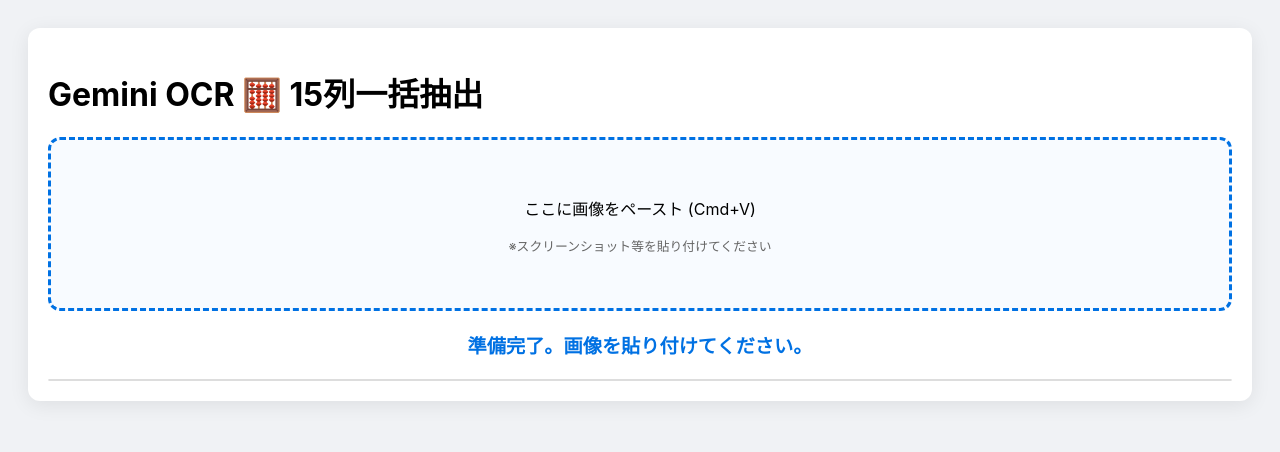
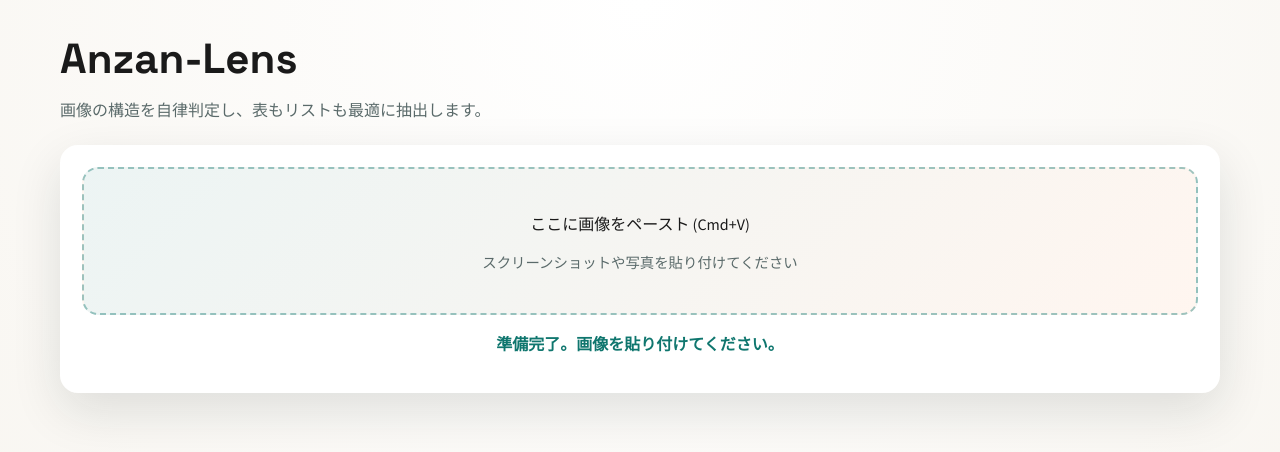
Before and after one commit to naokicks39gm-source/Anzan-Lens, a Flask app: page / in a window 1280 px wide. Shown: the top 452 px of the page. Run offline with Flask 3, Linux system fonts and the light colour scheme.

Commit message:
feat: add universal mode with format auto-detection

```diff
--- a/app.py
+++ b/app.py
@@ -17,11 +17,27 @@
 )
 
 
-def build_fallback_results():
+def build_fallback_table():
     results = []
     for i in range(1, 16):
         results.append({"column": i, "numbers": [0, 0, 0, 0, 0, 0, 0], "total": 0})
-    return {"results": results}
+    return {"format_type": "table", "results": results}
+
+
+def build_fallback_list():
+    return {"format_type": "list", "items": []}
+
+
+def parse_json_from_text(text_response: str):
+    text_response = (text_response or "").strip()
+    if not text_response:
+        return None
+
+    json_match = re.search(r'\{.*\}', text_response, re.DOTALL)
+    if json_match:
+        return json.loads(json_match.group())
+
+    return json.loads(text_response)
 
 
 @app.route('/')
@@ -39,19 +55,34 @@
         image_bytes = base64.b64decode(encoded)
 
         prompt = """
-        この画像は「みとりあんざん」の15列構成の計算シートです。
-        画像は上段(1-5)、中段(6-10)、下段(11-15)の3段構成になっています。
+        あなたは画像の構造を解析し、最適な形式でデータを抽出するOCRアシスタントです。
 
-        各列に含まれる7つの数字を正確に抽出し、合計値(total)と共に
-        以下のJSONフォーマットのみで出力してください。
-        読み取り不能な箇所は0で埋めて必ずJSONのみを返してください。
+        手順:
+        1) 画像が「15列の表形式」か「自由形式の問題/リスト形式」かを判断してください。
+        2) 形式に応じて、以下のいずれかのJSONだけを出力してください（前後に説明文やMarkdownは不要）。
 
+        A) 15列の表形式（format_type = "table"）:
         {
+          "format_type": "table",
           "results": [
             {"column": 1, "numbers": [85, 77, 59, 23, 74, 80, 97], "total": 495},
+            ... 15 columns total ...
+          ]
+        }
+
+        B) 自由形式（format_type = "list"）:
+        {
+          "format_type": "list",
+          "items": [
+            {"question": "問題文", "answer": "解答"},
             ...
           ]
         }
+
+        追加ルール:
+        - 読み取り不能な数値は0にしてください。
+        - 文字の読み取りが困難な場合は空文字で構いません。
+        - どちらの形式でも必ずJSONのみを返してください。
         """
 
         response = client.models.generate_content(
@@ -62,19 +93,25 @@
             ],
         )
 
-        text_response = (response.text or "").strip()
-        json_match = re.search(r'\{.*\}', text_response, re.DOTALL)
-        if json_match:
-            return jsonify(json.loads(json_match.group()))
+        parsed = parse_json_from_text(response.text)
+        if not isinstance(parsed, dict):
+            return jsonify(build_fallback_list())
 
-        if text_response:
-            try:
-                return jsonify(json.loads(text_response))
-            except Exception:
-                pass
+        format_type = parsed.get("format_type")
+        if format_type == "table":
+            return jsonify(parsed)
+        if format_type == "list":
+            return jsonify(parsed)
 
-        # Fallback: return zeroed structure to avoid hard error
-        return jsonify(build_fallback_results())
+        # If model forgot format_type, infer best effort
+        if "results" in parsed:
+            parsed["format_type"] = "table"
+            return jsonify(parsed)
+        if "items" in parsed:
+            parsed["format_type"] = "list"
+            return jsonify(parsed)
+
+        return jsonify(build_fallback_list())
 
     except Exception as e:
         print(f"Server Error: {str(e)}")
--- a/templates/index.html
+++ b/templates/index.html
@@ -2,31 +2,190 @@
 <html lang="ja">
 <head>
     <meta charset="UTF-8">
-    <title>Gemini OCR - Precision View</title>
+    <meta name="viewport" content="width=device-width, initial-scale=1">
+    <title>Anzan-Lens - Universal OCR</title>
     <style>
-        body { font-family: -apple-system, sans-serif; padding: 20px; background: #f0f2f5; }
-        .container { max-width: 1400px; margin: 0 auto; background: white; padding: 20px; border-radius: 12px; box-shadow: 0 4px 20px rgba(0,0,0,0.08); }
-        #drop-area { border: 3px dashed #0071e3; padding: 40px; text-align: center; margin-bottom: 20px; border-radius: 12px; background: #f8fbff; cursor: pointer; }
-        .table-wrapper { overflow-x: auto; margin-top: 20px; border: 1px solid #ddd; border-radius: 8px; }
-        table { width: 100%; border-collapse: collapse; min-width: 1200px; background: white; }
-        th, td { border: 1px solid #eee; padding: 12px 8px; text-align: center; }
-        th { background: #0071e3; color: white; position: sticky; top: 0; }
+        @import url('https://fonts.googleapis.com/css2?family=Space+Grotesk:wght@400;500;600;700&family=Source+Sans+3:wght@400;600&display=swap');
+
+        :root {
+            --bg-1: #f7f4ee;
+            --bg-2: #edf7f2;
+            --ink: #1a1a1a;
+            --muted: #5a6a6a;
+            --accent: #0f766e;
+            --accent-2: #ff8a3d;
+            --card: #ffffff;
+            --ring: rgba(15, 118, 110, 0.25);
+            --shadow: 0 18px 50px rgba(14, 35, 34, 0.12);
+        }
+
+        * { box-sizing: border-box; }
+
+        body {
+            margin: 0;
+            font-family: "Source Sans 3", system-ui, sans-serif;
+            color: var(--ink);
+            background: radial-gradient(circle at top, #fff, var(--bg-1)) fixed,
+                        radial-gradient(circle at bottom right, #e7f0ff, var(--bg-2)) fixed;
+        }
+
+        .page {
+            max-width: 1200px;
+            margin: 0 auto;
+            padding: 32px 20px 60px;
+        }
+
+        header {
+            display: flex;
+            flex-direction: column;
+            gap: 12px;
+            margin-bottom: 24px;
+        }
+
+        .title {
+            font-family: "Space Grotesk", sans-serif;
+            font-size: clamp(28px, 4vw, 42px);
+            font-weight: 700;
+            margin: 0;
+        }
+
+        .subtitle {
+            margin: 0;
+            color: var(--muted);
+            font-size: 16px;
+        }
+
+        .card {
+            background: var(--card);
+            border-radius: 18px;
+            box-shadow: var(--shadow);
+            padding: 22px;
+        }
+
+        #drop-area {
+            border: 2px dashed rgba(15, 118, 110, 0.4);
+            border-radius: 16px;
+            padding: 26px;
+            text-align: center;
+            background: linear-gradient(135deg, rgba(15, 118, 110, 0.08), rgba(255, 138, 61, 0.08));
+            cursor: pointer;
+            transition: transform 0.2s ease, border-color 0.2s ease;
+        }
+
+        #drop-area:hover {
+            transform: translateY(-2px);
+            border-color: var(--accent);
+        }
+
+        #drop-area .hint {
+            color: var(--muted);
+            font-size: 0.9em;
+        }
+
+        #status {
+            margin: 16px 0;
+            font-weight: 600;
+            color: var(--accent);
+            text-align: center;
+        }
+
+        #preview {
+            max-height: 260px;
+            display: none;
+            margin: 14px auto 0;
+            border-radius: 12px;
+            border: 1px solid rgba(0, 0, 0, 0.08);
+        }
+
+        .section-title {
+            font-family: "Space Grotesk", sans-serif;
+            font-weight: 600;
+            margin: 24px 0 12px;
+            font-size: 18px;
+        }
+
+        .table-wrapper {
+            overflow-x: auto;
+            border-radius: 12px;
+            border: 1px solid rgba(0, 0, 0, 0.08);
+        }
+
+        table {
+            width: 100%;
+            border-collapse: collapse;
+            min-width: 900px;
+            background: #fff;
+        }
+
+        th, td {
+            border: 1px solid #f0f0f0;
+            padding: 10px 8px;
+            text-align: center;
+            font-size: 14px;
+        }
+
+        th {
+            background: #0f766e;
+            color: white;
+            position: sticky;
+            top: 0;
+        }
+
         tr:nth-child(even) { background: #fafafa; }
-        .total-row { font-weight: bold; background: #fff0f0 !important; color: #d70035; font-size: 1.1em; }
-        img#preview { max-height: 250px; display: none; margin: 10px auto; border-radius: 8px; border: 1px solid #ddd; }
-        #status { font-weight: bold; color: #0071e3; margin: 15px 0; text-align: center; font-size: 1.2em; }
+
+        .total-row {
+            font-weight: 700;
+            background: #fff2e7 !important;
+            color: #b45309;
+        }
+
+        .list-card {
+            display: grid;
+            gap: 12px;
+        }
+
+        .qa-item {
+            border-radius: 12px;
+            border: 1px solid rgba(0, 0, 0, 0.08);
+            padding: 14px 16px;
+            background: #fff;
+        }
+
+        .qa-q {
+            font-weight: 600;
+            margin-bottom: 6px;
+        }
+
+        .qa-a {
+            color: var(--muted);
+        }
+
+        .hidden { display: none; }
+
+        @media (max-width: 768px) {
+            .page { padding: 22px 16px 40px; }
+            #drop-area { padding: 22px; }
+        }
     </style>
 </head>
 <body>
-    <div class="container">
-        <h1>Gemini OCR 🧮 15列一括抽出</h1>
+    <div class="page">
+        <header>
+            <h1 class="title">Anzan-Lens</h1>
+            <p class="subtitle">画像の構造を自律判定し、表もリストも最適に抽出します。</p>
+        </header>
+
+        <div class="card">
             <div id="drop-area">
                 <p>ここに画像をペースト (Cmd+V)</p>
-            <p style="font-size: 0.8em; color: #666;">※スクリーンショット等を貼り付けてください</p>
+                <p class="hint">スクリーンショットや写真を貼り付けてください</p>
             </div>
-        <center><img id="preview"></center>
+            <img id="preview" alt="preview" />
             <div id="status">準備完了。画像を貼り付けてください。</div>
+        </div>
 
+        <div id="table-section" class="hidden">
+            <div class="section-title">表形式の抽出結果</div>
             <div class="table-wrapper">
                 <table id="result-table">
                     <thead><tr id="table-header"></tr></thead>
@@ -35,8 +194,34 @@
             </div>
         </div>
 
+        <div id="list-section" class="hidden">
+            <div class="section-title">問題・解答リスト</div>
+            <div id="list-body" class="list-card"></div>
+        </div>
+    </div>
+
     <script>
-        // ペーストイベントを確実に捕捉
+        const statusEl = document.getElementById('status');
+        const previewEl = document.getElementById('preview');
+        const tableSection = document.getElementById('table-section');
+        const listSection = document.getElementById('list-section');
+        const header = document.getElementById('table-header');
+        const body = document.getElementById('table-body');
+        const listBody = document.getElementById('list-body');
+
+        function showSection(type) {
+            if (type === 'table') {
+                tableSection.classList.remove('hidden');
+                listSection.classList.add('hidden');
+            } else if (type === 'list') {
+                listSection.classList.remove('hidden');
+                tableSection.classList.add('hidden');
+            } else {
+                tableSection.classList.add('hidden');
+                listSection.classList.add('hidden');
+            }
+        }
+
         document.onpaste = function(event) {
             const items = (event.clipboardData || event.originalEvent.clipboardData).items;
             for (let index in items) {
@@ -46,8 +231,8 @@
                     const reader = new FileReader();
                     reader.onload = function(event) {
                         const base64Image = event.target.result;
-                        document.getElementById('preview').src = base64Image;
-                        document.getElementById('preview').style.display = 'block';
+                        previewEl.src = base64Image;
+                        previewEl.style.display = 'block';
                         sendToGemini(base64Image);
                     };
                     reader.readAsDataURL(blob);
@@ -56,10 +241,8 @@
         };
 
         async function sendToGemini(base64Image) {
-            const status = document.getElementById('status');
-            const header = document.getElementById('table-header');
-            const body = document.getElementById('table-body');
-            status.innerText = "⏳ Geminiが15列の数値を精査中...";
+            statusEl.innerText = "⏳ 画像構造を解析中...";
+            showSection(null);
 
             try {
                 const response = await fetch('/ocr', {
@@ -69,25 +252,44 @@
                 });
                 const data = await response.json();
 
-                if(data.error) {
-                    status.innerText = "❌ エラー: " + data.error;
+                if (data.error) {
+                    statusEl.innerText = "❌ エラー: " + data.error;
                     return;
                 }
 
-                status.innerText = "✅ 抽出完了";
-                // ヘッダー作成
+                if (data.format_type === 'table') {
+                    statusEl.innerText = "✅ 表形式で抽出しました";
                     header.innerHTML = "<th>No.</th>" + data.results.map(r => `<th>第${r.column}列</th>`).join('');
 
-                // 行データ作成 (7行分)
                     let bodyHtml = "";
                     for (let i = 0; i < 7; i++) {
-                    bodyHtml += `<tr><td>${i+1}</td>` + data.results.map(r => `<td>${r.numbers[i] || '0'}</td>`).join('') + `</tr>`;
+                        bodyHtml += `<tr><td>${i+1}</td>` + data.results.map(r => `<td>${r.numbers[i] ?? '0'}</td>`).join('') + `</tr>`;
                     }
-                // 合計行
-                bodyHtml += `<tr class="total-row"><td>合計</td>` + data.results.map(r => `<td>${r.total}</td>`).join('') + `</tr>`;
+                    bodyHtml += `<tr class="total-row"><td>合計</td>` + data.results.map(r => `<td>${r.total ?? '0'}</td>`).join('') + `</tr>`;
                     body.innerHTML = bodyHtml;
+                    showSection('table');
+                    return;
+                }
+
+                if (data.format_type === 'list') {
+                    statusEl.innerText = "✅ リスト形式で抽出しました";
+                    listBody.innerHTML = data.items.map((item, idx) => {
+                        const q = item.question || `問題 ${idx + 1}`;
+                        const a = item.answer || "";
+                        return `
+                            <div class="qa-item">
+                                <div class="qa-q">${q}</div>
+                                <div class="qa-a">${a}</div>
+                            </div>
+                        `;
+                    }).join('');
+                    showSection('list');
+                    return;
+                }
+
+                statusEl.innerText = "⚠️ 形式判定に失敗しました。";
             } catch (err) {
-                status.innerText = "❌ 通信エラーが発生しました。";
+                statusEl.innerText = "❌ 通信エラーが発生しました。";
                 console.error(err);
             }
         }
```
Lines whose indentation alone changed are shown as unchanged.
